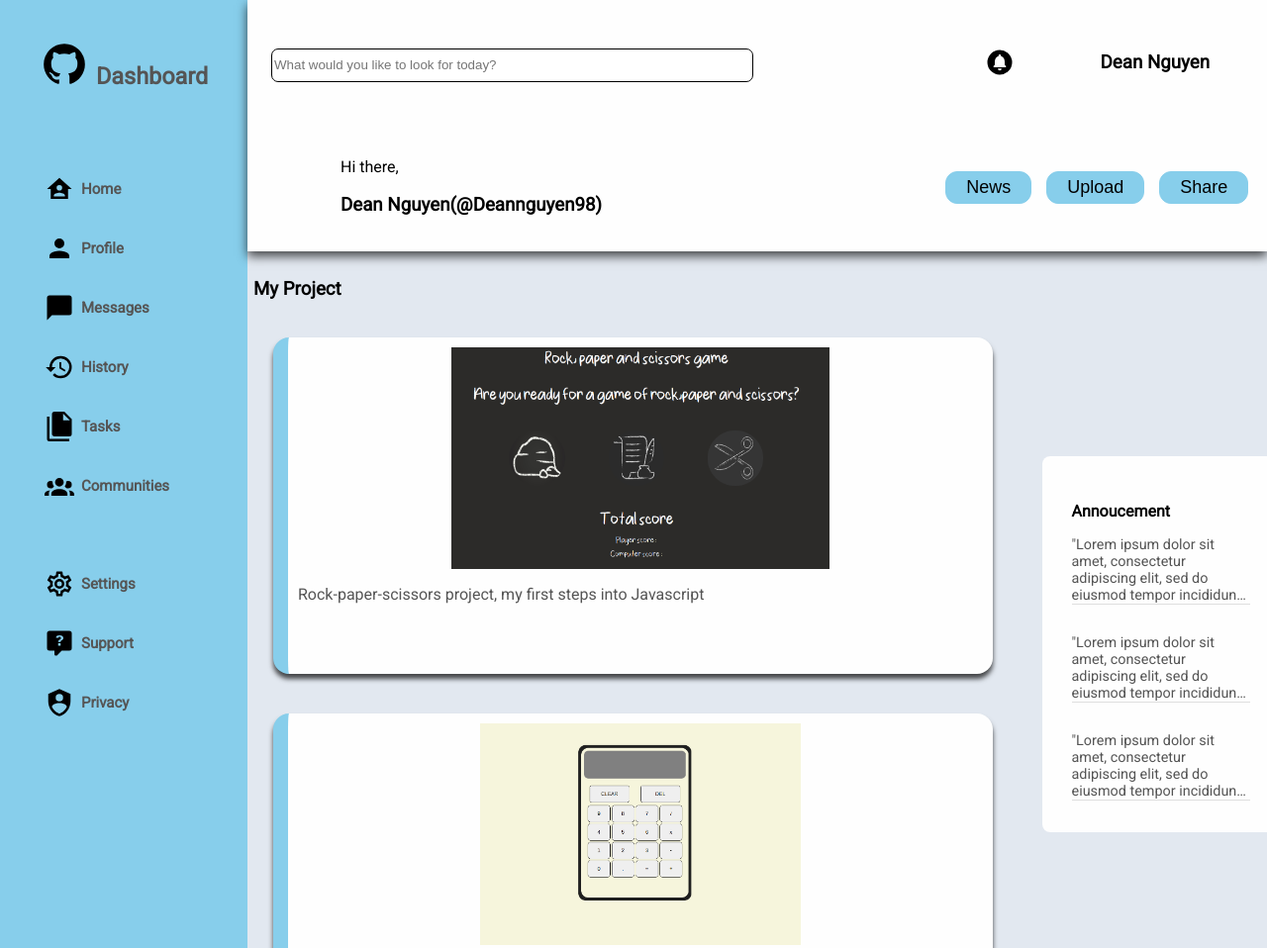
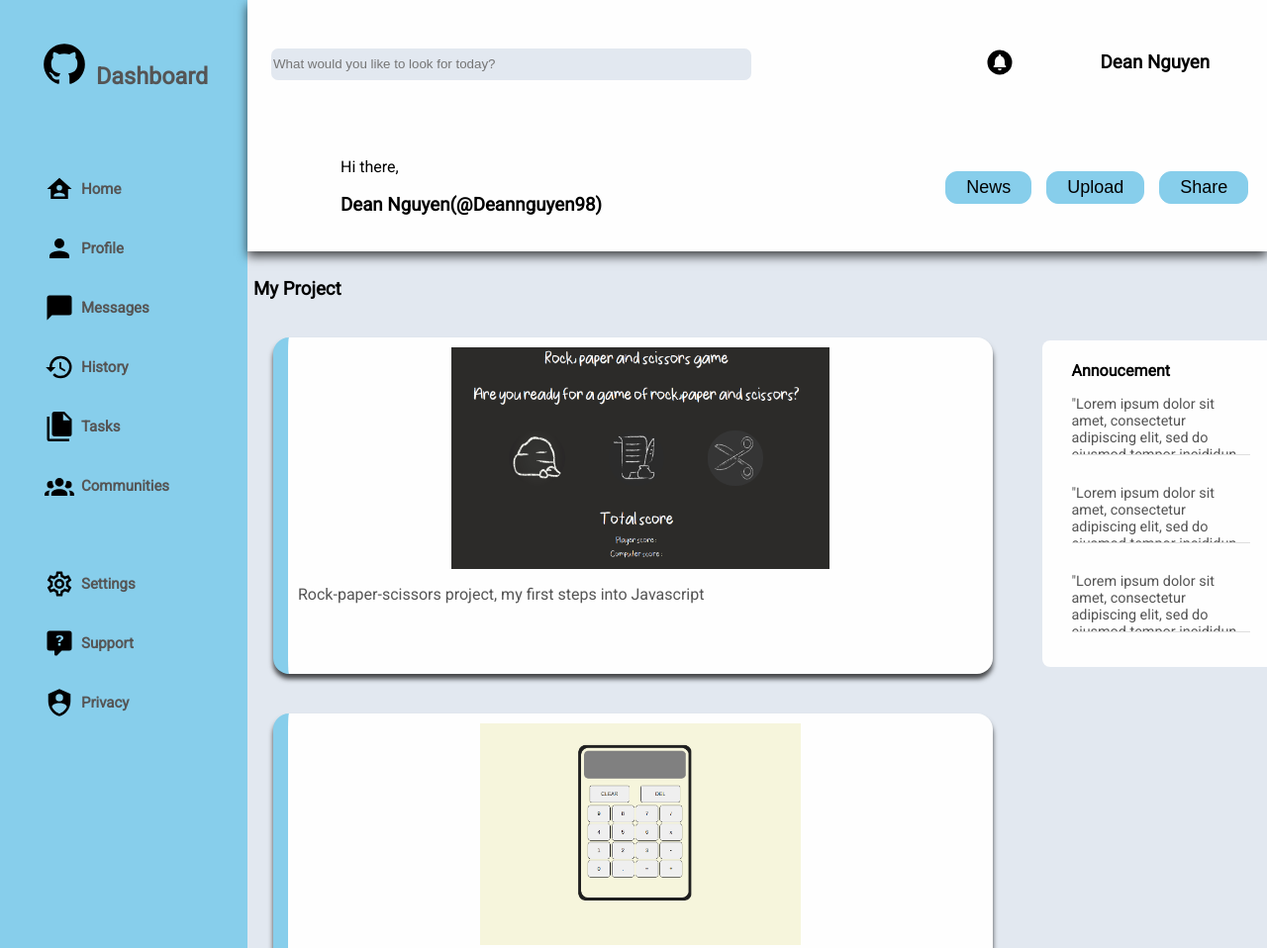
Before and after one commit to DeanNguyen98/Deannguyen-project-dashboard, a plain HTML site: page index.html in a window 1280 px wide. Shown: the top 958 px of the page at 99% size. Drawn offline with Linux system fonts and the light colour scheme.

Commit message:
fixing background color for search input and margin for announcement div

```diff
--- a/style.css
+++ b/style.css
@@ -108,11 +108,11 @@ body {
     margin-top: 15px;
     margin-left: 3vh;
     border-radius: 7px;
-    border: 1px solid black;
+    border: none;
+    background-color: #E2E8F0;
 }
 
 #header-top input[type="text"]:focus {
-    border: 1px solid black;
     outline: none;
 }
 
@@ -255,12 +255,15 @@ body {
 #announcement-ctn {
     width: 70%;
     height: 40vh;
-    margin: 40px 30px;
+    margin: 30px 30px;
+    margin-top:90px;
     background-color:#FEFEFE;
     overflow: hidden;
-    padding: 30px;
+    padding: 5px 30px;
     border-radius: 8px;
-    align-self: center;
+    justify-content: center;
+    display: flex;
+    flex-direction: column;
 
 }
 
```
